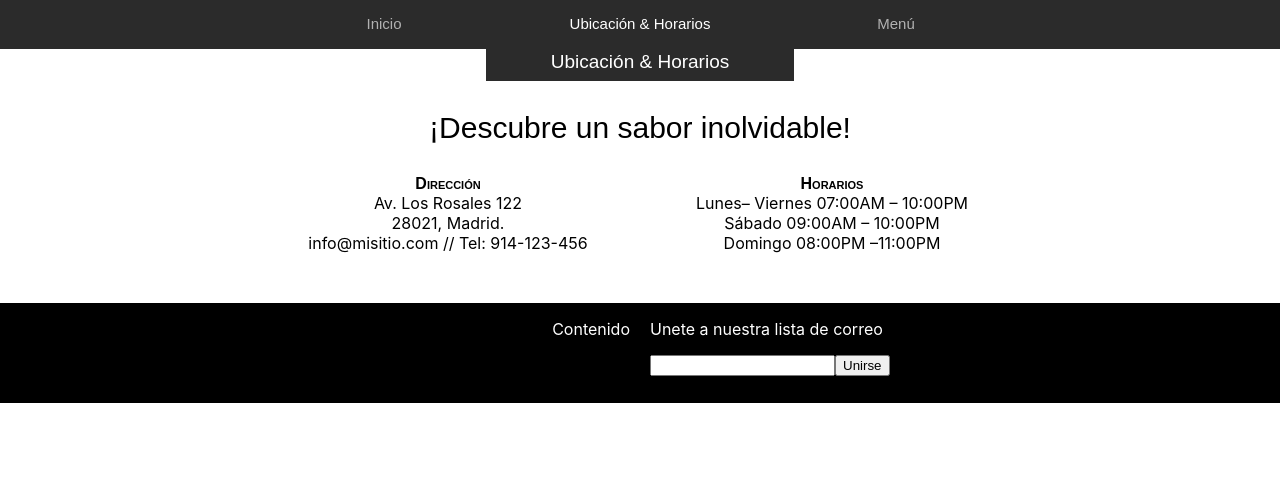
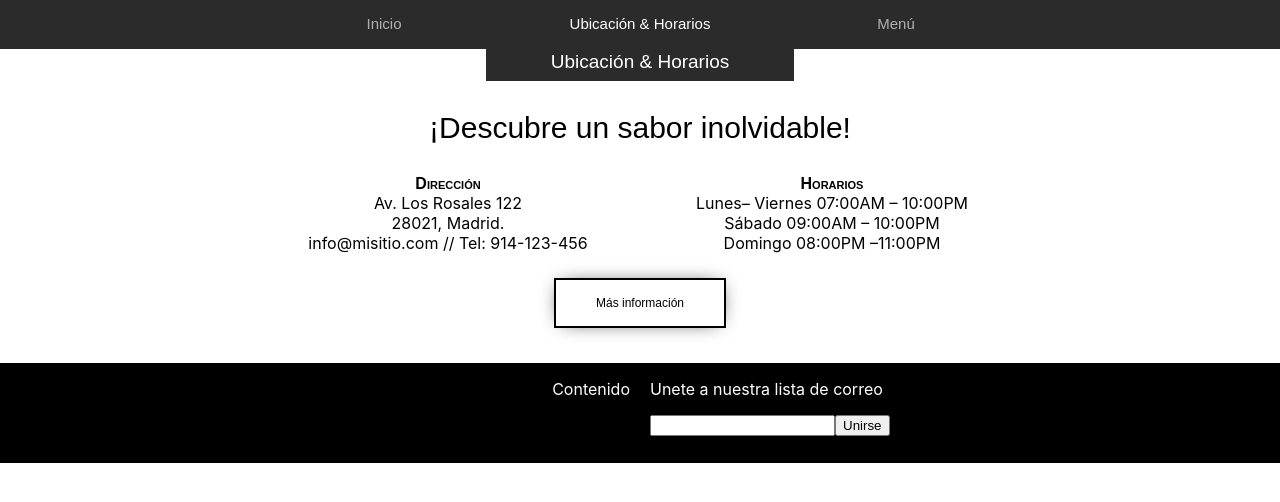
Before and after one commit to ProgrmadoresChidos/web-react-app-taco, a React (Create React App) app: page / in a window 1280 px wide. Shown: the top 502 px of the page. Built offline with nearby package versions, Linux system fonts and the light colour scheme.

Commit message:
more information button

```diff
--- a/src/components/address/address.css
+++ b/src/components/address/address.css
@@ -5,11 +5,9 @@
 .location__contentWrapper{
     display: flex;
     flex-direction: column;
-    /* flex: 1 1 0; */
     width: 60%;
-    padding: 0px 0px 50px;
+    padding: 0px 0px 10px;
 }
-
 .location__tittle{
     display: flex;
     justify-content: center;
@@ -24,13 +22,17 @@
     justify-content: center;
     justify-content: space-around;
 }
+.location__moreInfo{
+    display: flex;
+    justify-content: center;
+    padding: 25px 0;
+}
 .location__container_direction{
     display: flex;
     flex: 1;
     flex-direction: column;
     align-items: center;
 }
-
 .location__tittle_span{
     font-family: var(--font-family-sans);
     color: var(--color-text-white);
@@ -45,24 +47,37 @@
     background: #2b2b2b;
     width: 40%;
 }
-
 .location__subtittle_span{
     font-family: var(--font-family-fantasy);
     color: var(--color-text-black);
     font-stretch: ultra-expanded;
     font-size: 30px;
 }
-
 .location__address_span{
     font-family: var(--font-family-sans);
     font-weight: bold;
     font-variant: small-caps;
 }
-
 .location__address_p{
     margin: 0;
     padding: 0;
     text-align: right;
+}
+.location__button{
+    font-family: var(--font-family-sans);
+    font-size: 12px;
+    text-decoration: none;
+    padding: 2vh 5vh;
+    color: var(--color-text-black);
+    border: 2px solid var(--color-text-black);
+    background-color: var(--color-text-white);
+    box-shadow: 0 0 20px -8px var(--color-text-black);
+    transition: all .5s;
+}
+.location__button:hover{
+    color: var(--color-text-white);
+    border: 2px solid var(--color-text-black);
+    background-color: var(--color-text-black);
 }
 
 /* Global scope */
@@ -72,5 +87,6 @@
     --font-family-fantasy : fantasy;
     --color-text-white : rgb(255, 255, 255);
     --color-text-black : rgb(0, 0, 0);
+    --color-text-gray : rgba(255, 255, 255, 0.555);
 
 }
--- a/src/components/address/address.tsx
+++ b/src/components/address/address.tsx
@@ -28,6 +28,9 @@ export const Address: FunctionComponent<IDatoNegocio> = ( { address, phoneNumber
                         <p className="location__address_p">Domingo 08:00PM –11:00PM</p>
                     </div>
                 </div>
+                <div className="location__moreInfo">
+                    <a href="/" className="location__button">Más información</a>
+                </div>
             </div>
         </div>
     )
```
